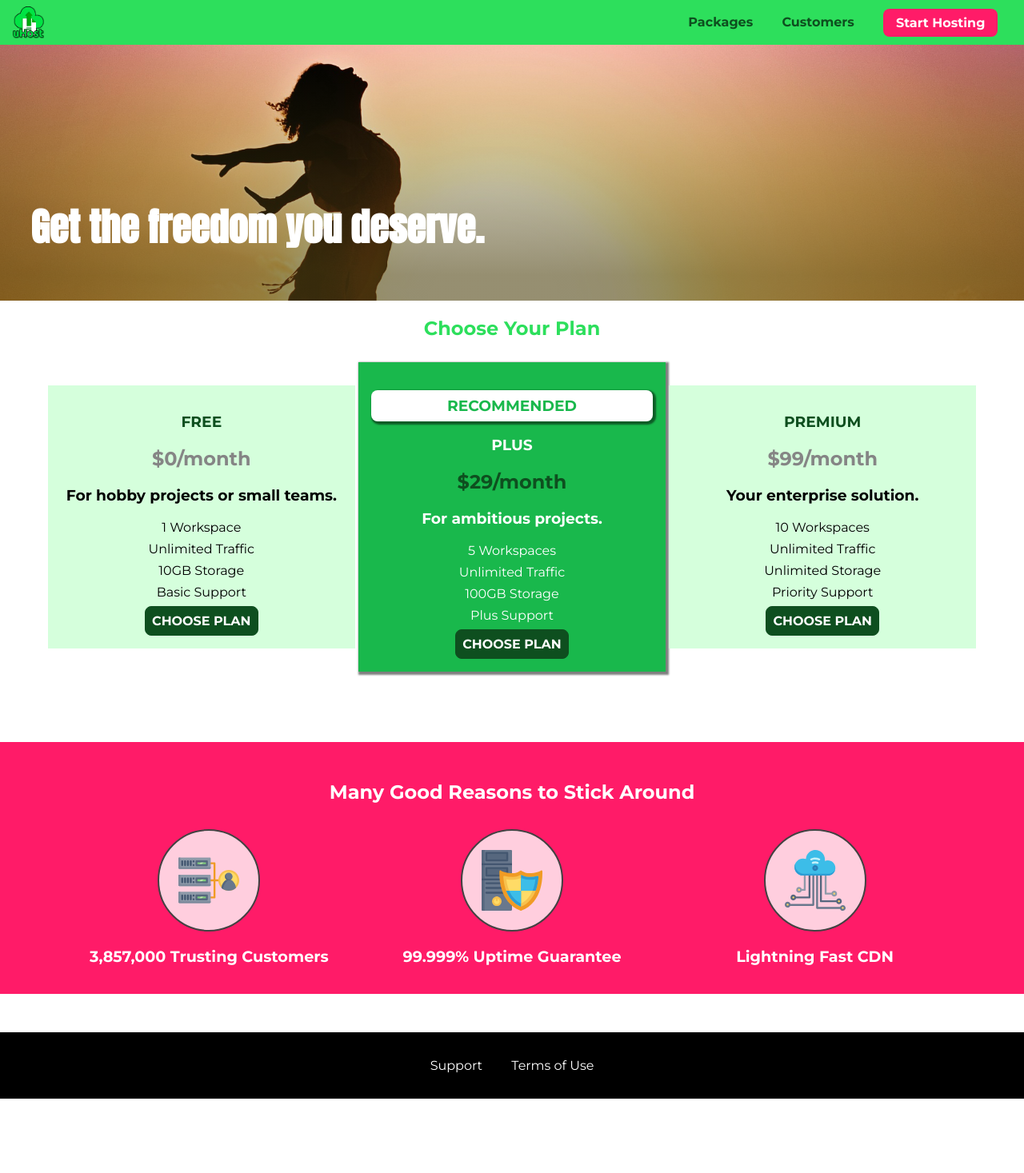
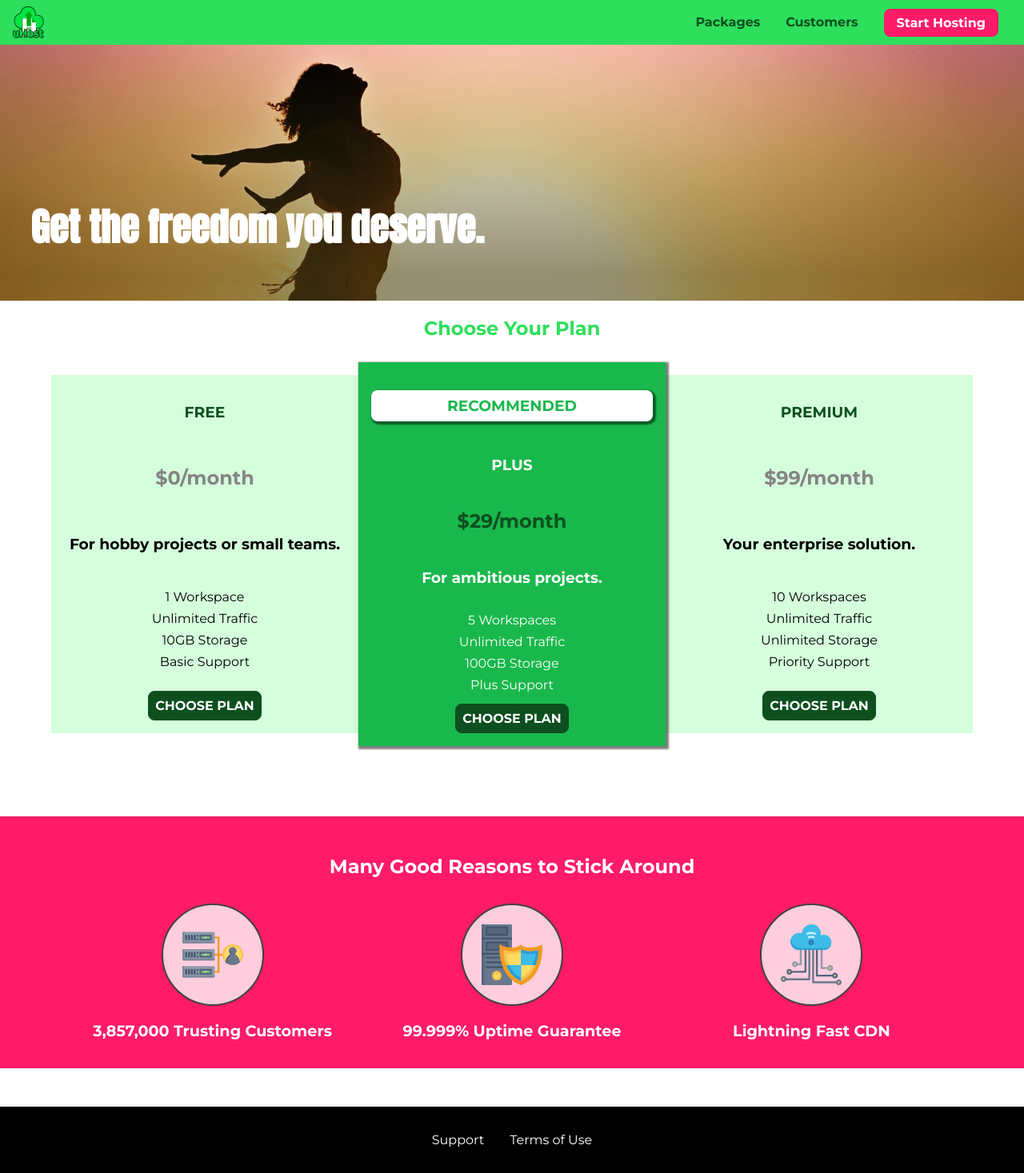
Before and after one commit to flavia3107/css-practicing-the-basics, a plain HTML site: page index.html in a window 1280 px wide. Shown: the whole page at 80% size. Before the commit the page ends 1374 px from the top, so only its background shows below. Drawn offline with Linux system fonts and the light colour scheme.

Commit message:
Css: Mini Project 10

```diff
--- a/main.css
+++ b/main.css
@@ -91,19 +91,25 @@
 @media (min-width: 40rem) {
   .plan__list {
     width: 100%;
-    text-align: center;
+    display: flex;
+    justify-content: center;
+    align-items: center;
   }
 
   .plan {
-    display: inline-block;
     width: 30%;
-    vertical-align: middle;
     min-width: 13rem;
     max-width: 25rem;
+    display: flex;
+    flex-direction: column;
+    justify-content: space-between;
+    height: 28rem;
   }
 
   .plan--highlighted {
     box-shadow: 2px 2px 2px 2px rgba(0, 0, 0, 0.5);
+    height: 30rem;
+    z-index: 50;
   }
 }
 
@@ -144,10 +150,13 @@
 
 @media (min-width: 40rem) {
   .key-feature {
-    display: inline-block;
     width: 30%;
     max-width: 25rem;
-    vertical-align: top;
+  }
+
+  .key-feature__list {
+    display: flex;
+    justify-content: center;
   }
 }
 
--- a/shared.css
+++ b/shared.css
@@ -6,14 +6,25 @@
   box-sizing: border-box;
 }
 
+html {
+  height: 100%;
+}
+
 body {
   font-family: "Montserrat", sans-serif;
   margin: 0;
+  display: grid;
+  grid-template-rows: 3.5rem auto fit-content(8rem);
+  grid-template-areas: "header"
+                       "main"
+                       "footer";
+  /* padding-top: 3.5rem; */
+  height: 100%;
 }
 
 main {
-  min-height: calc(100vh - 3.5rem - 8rem);
-  margin-top: 3.5rem;
+  /* grid-row: 2 / 3; */
+  grid-area: main;
 }
 
 .backdrop {
@@ -34,12 +45,10 @@ main {
   left: 0;
   background: #2ddf5c;
   padding: 0.5rem 1rem;
-  z-index: 1;
-}
-
-.main-header > div {
-  display: inline-block;
-  vertical-align: middle;
+  z-index: 60;
+  display: flex;
+  align-items: center;
+  justify-content: space-between;
 }
 
 .toggle-button {
@@ -68,14 +77,12 @@ main {
   color: #0e4f1f;
   text-decoration: none;
   font-weight: bold;
-  height: 2.5rem;
   /* width: 20px; */
-  display: inline-block;
-  vertical-align: middle;
 }
 
 .main-header__brand img {
-  height: 100%;
+  height: 2.5rem;
+  vertical-align: middle;
   /* width: 100%; */
 }
 
@@ -87,10 +94,10 @@ main {
   margin: 0;
   padding: 0;
   list-style: none;
+  display: flex;
 }
 
 .main-nav__item {
-  display: inline-block;
   margin: 0 1rem;
 }
 
@@ -131,10 +138,7 @@ main {
   }
 
   .main-nav {
-    display: inline-block;
-    text-align: right;
-    width: calc(100% - 44px);
-    vertical-align: middle;
+    display: flex;
   }
 }
 
@@ -142,18 +146,21 @@ main {
   background: black;
   padding: 2rem;
   margin-top: 3rem;
+  /* grid-row: 3 / 4; */
+  grid-area: footer;
 }
 
 .main-footer__links {
   list-style: none;
   margin: 0;
   padding: 0;
-  text-align: center;
+  display: flex;
+  flex-direction: column;
+  align-items: center;
 }
 
 .main-footer__link {
-  display: block;
-  margin: 1rem 0;
+  margin: 0.5rem 0;
 }
 
 .main-footer__link a {
@@ -181,9 +188,12 @@ main {
   width: 90%;
   height: 100%;
   list-style: none;
-  margin: 10% auto;
+  margin: 0 auto;
   padding: 0;
-  text-align: center;
+  display: flex;
+  flex-direction: column;
+  justify-content: center;
+  align-items: center;
 }
 
 .mobile-nav__item {
@@ -228,7 +238,11 @@ main {
 
 @media (min-width: 40rem) {
   .main-footer__link {
-    display: inline-block;
     margin: 0 1rem;
   }
+
+  .main-footer__links {
+    flex-direction: row;
+    justify-content: center;
+  }
 }
```
Also changed, not shown: customers/customers.css (+3 -5 lines), start-hosting/index.html (+6 -4 lines), start-hosting/start-hosting.css (+15 -3 lines).
